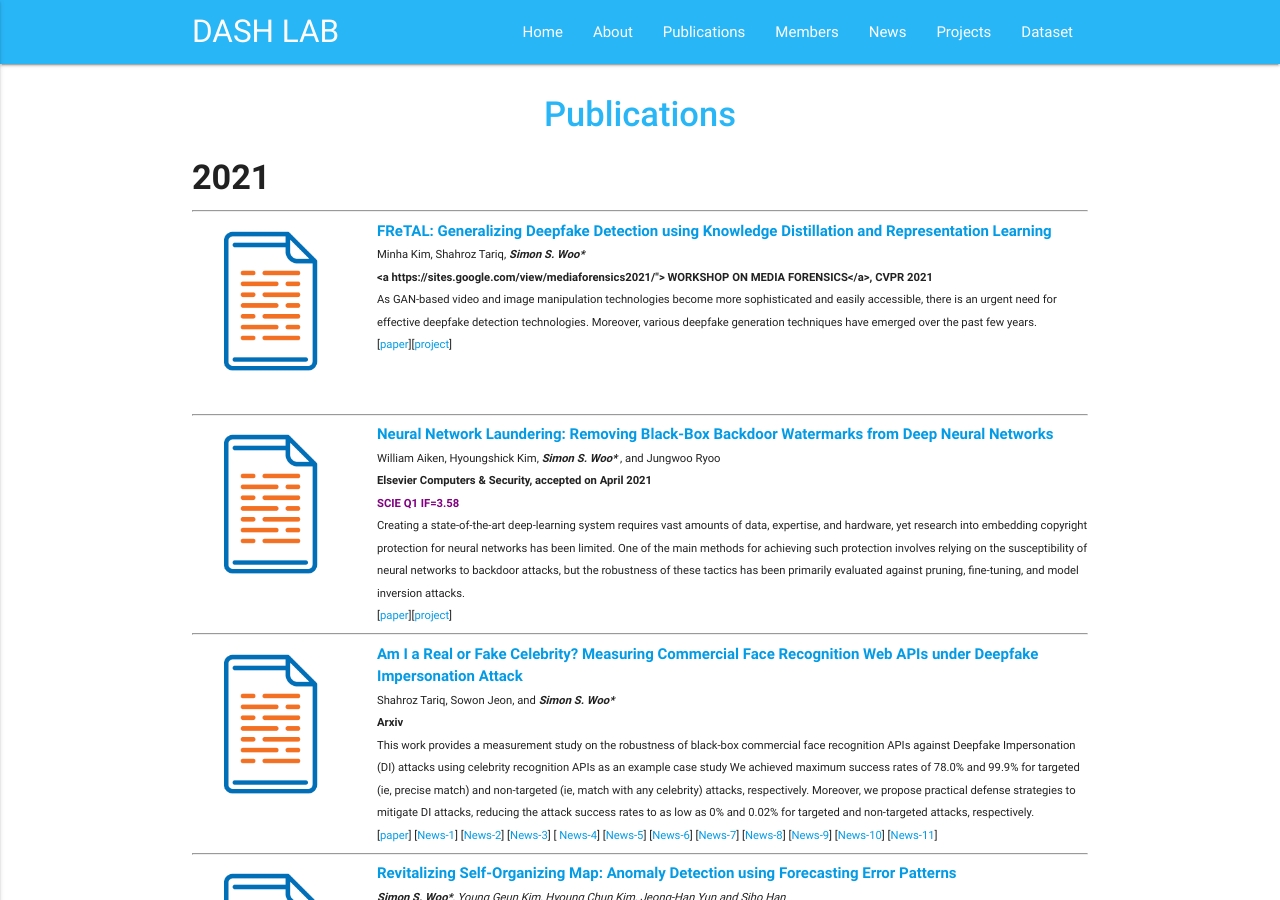
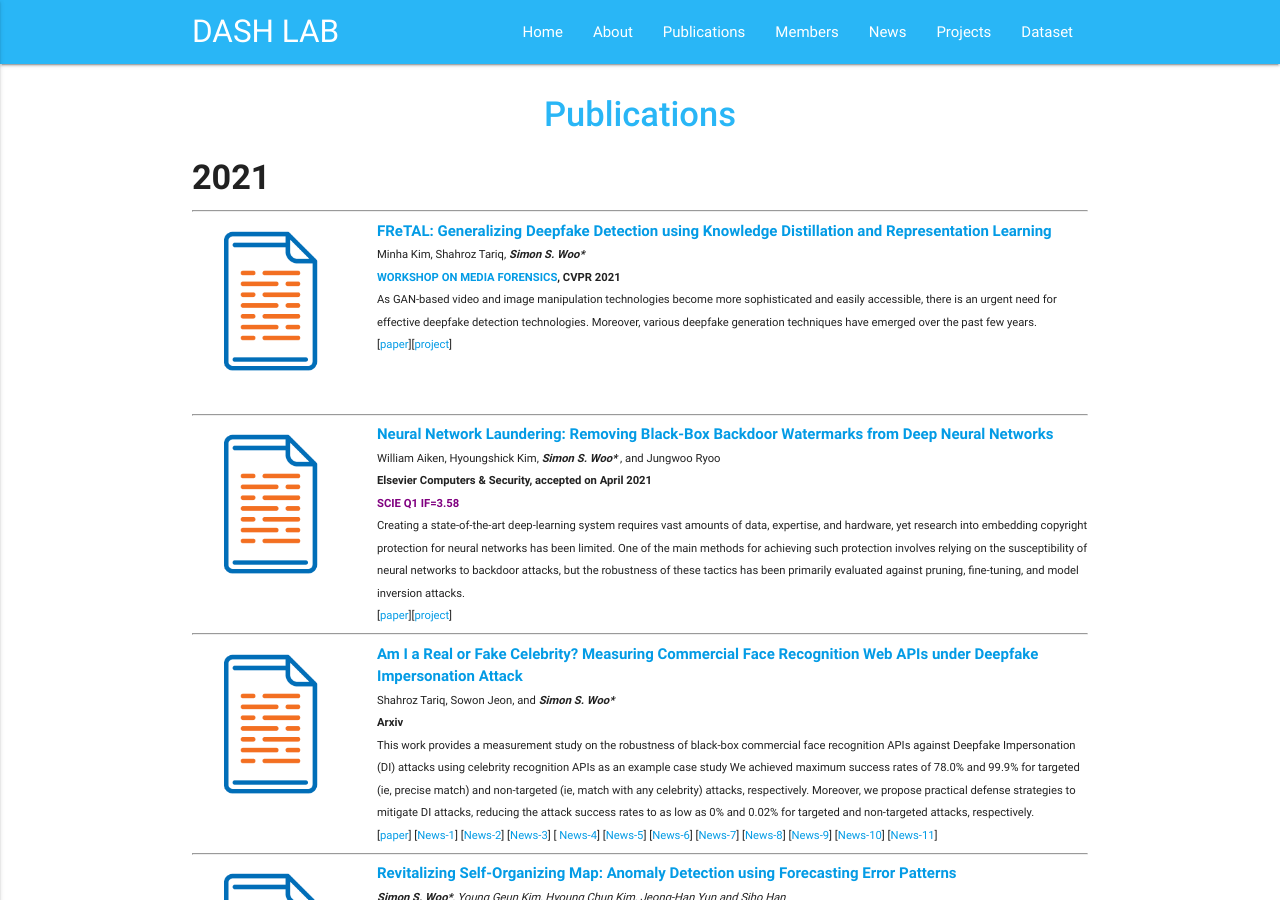
Before and after one commit to Yurim990507/DASH-Lab.github.io, a Jekyll site: the page built from example2.md, in a window 1280 px wide and 900 px high. Built offline with Jekyll 4.4.1, drawn with Linux system fonts in a browser that asks for light colours; part of the change alters nothing that is shown.

Commit message:
Update example2.md

```diff
--- a/example2.md
+++ b/example2.md
@@ -29,7 +29,7 @@ permalink: /Publications/
             <tbody>
 
                 <tr> <p style="margin-top: 0px;margin-bottom: 0px;"> <small> Minha Kim, Shahroz Tariq, <i><b>Simon S. Woo*</b> </i></small> </p> </tr>
-                    <tr> <p style="margin-top: 0px;margin-bottom: 0px;"> <small> <b> <a https://sites.google.com/view/mediaforensics2021/"> WORKSHOP ON MEDIA FORENSICS</a>, CVPR 2021 </b> </small> </p> </tr>
+                    <tr> <p style="margin-top: 0px;margin-bottom: 0px;"> <small> <b> <a href="https://sites.google.com/view/mediaforensics2021/"> WORKSHOP ON MEDIA FORENSICS</a>, CVPR 2021 </b> </small> </p> </tr>
 					<tr> <p style="margin-top: 0px;margin-bottom: 0px;"> <small>As GAN-based video and image manipulation technologies become more sophisticated and easily accessible, there is an urgent need for effective deepfake detection technologies. Moreover, various deepfake generation techniques have emerged over the past few years.</small>  </p> </tr>
                 <tr> <p style="margin-top: 0px;margin-bottom: 0px;"> <small> [<a href="https://www.google.com/search?q=FReTAL%3A+Generalizing+Deepfake+Detection+using+Knowledge+Distillation+and+Representation+Learning&oq=FReTAL%3A+Generalizing+Deepfake+Detection+using+Knowledge+Distillation+and+Representation+Learning&aqs=chrome..69i57j69i58.351j0j7&sourceid=chrome&ie=UTF-8">paper</a>][<a href="https://www.google.com/search?q=FReTAL%3A+Generalizing+Deepfake+Detection+using+Knowledge+Distillation+and+Representation+Learning&oq=FReTAL%3A+Generalizing+Deepfake+Detection+using+Knowledge+Distillation+and+Representation+Learning&aqs=chrome..69i57j69i58.351j0j7&sourceid=chrome&ie=UTF-8">project</a>]</small>  </p> </tr>
 
```
